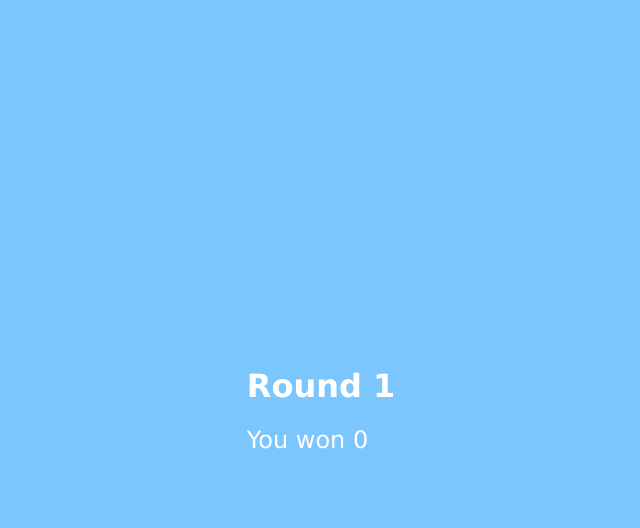
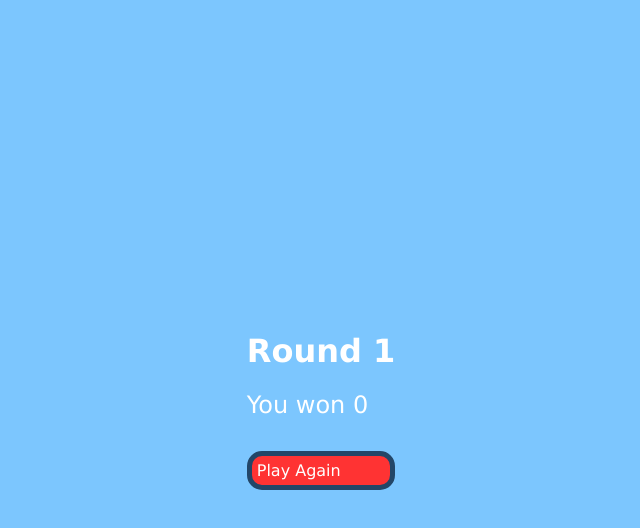
Before and after one commit to gaganmeet/devsnest-kbc, a React (Create React App) app: page / in a window 1280 px wide. Both pictures are taken after a click on the button "QUIT". Shown: the top 528 px of the page, without its empty margins (319-959 px from the left). Built offline with nearby package versions, Linux system fonts and the light colour scheme.

Commit message:
added play again button

```diff
--- a/src/App.js
+++ b/src/App.js
@@ -108,6 +108,7 @@ function App() {
       money: 10000000,
     },
   ];
+  const qcopy = QUESTIONS;
   const [questionList, setQuestionList] = useState(QUESTIONS);
   const [question, setQuestion] = useState(0);
   const [score, setScore] = useState(0);
@@ -130,6 +131,14 @@ function App() {
     setLifeLine(false);
     setShowScore(1);
   };
+  const handlePlayAgain = () => {
+    setQuestionList(qcopy);
+    setQuestion(0);
+    setScore(0);
+    setShowScore(0);
+    setFinalScore(0);
+    setLifeLine(true);
+  };
   return (
     <div className="App">
       {question === 0 && !showScore ? (
@@ -138,7 +147,12 @@ function App() {
         <h1>Round {question + 1}</h1>
       )}
       {showScore === 3 ? (
-        <div className="score-section">You won {finalScore}</div>
+        <>
+          <div className="score-section">You won {finalScore}</div>
+          <button className="quit" onClick={() => handlePlayAgain()}>
+            Play Again
+          </button>
+        </>
       ) : (
         <>
           <div className="question-section">
--- a/src/index.css
+++ b/src/index.css
@@ -37,7 +37,6 @@ body {
   align-items: center;
 }
 
-/* QUESTION/TIMER/LEFT SECTION */
 .question-section {
   width: 100%;
   position: relative;
@@ -65,7 +64,6 @@ body {
   text-align: center;
 }
 
-/* ANSWERS/RIGHT SECTION */
 .answer-section {
   width: 100%;
   display: flex;
```
